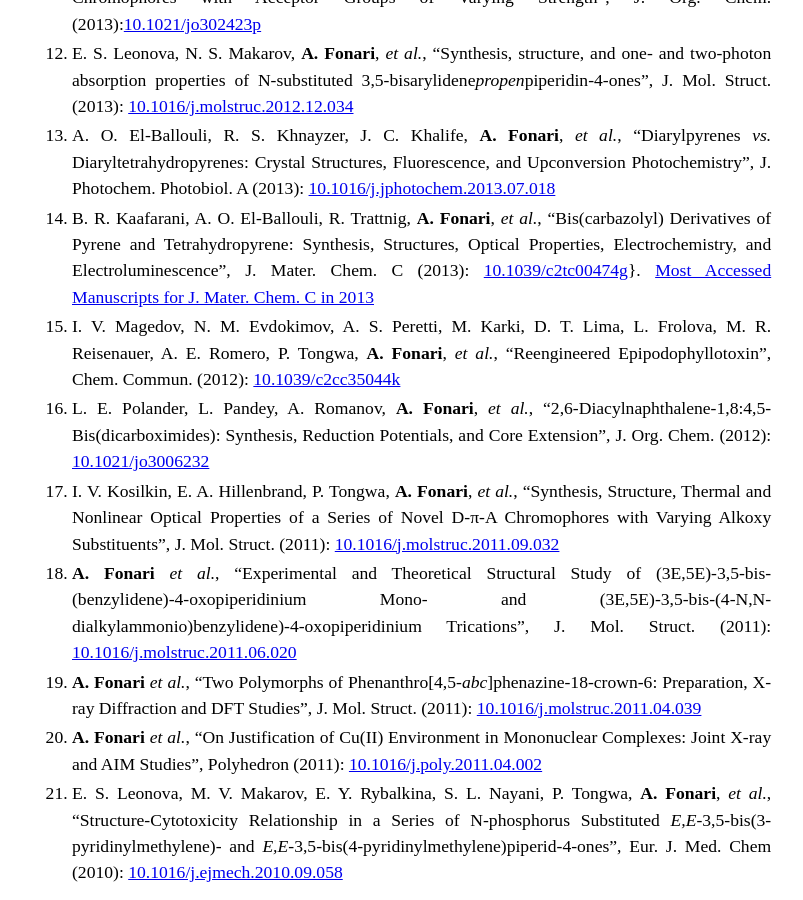
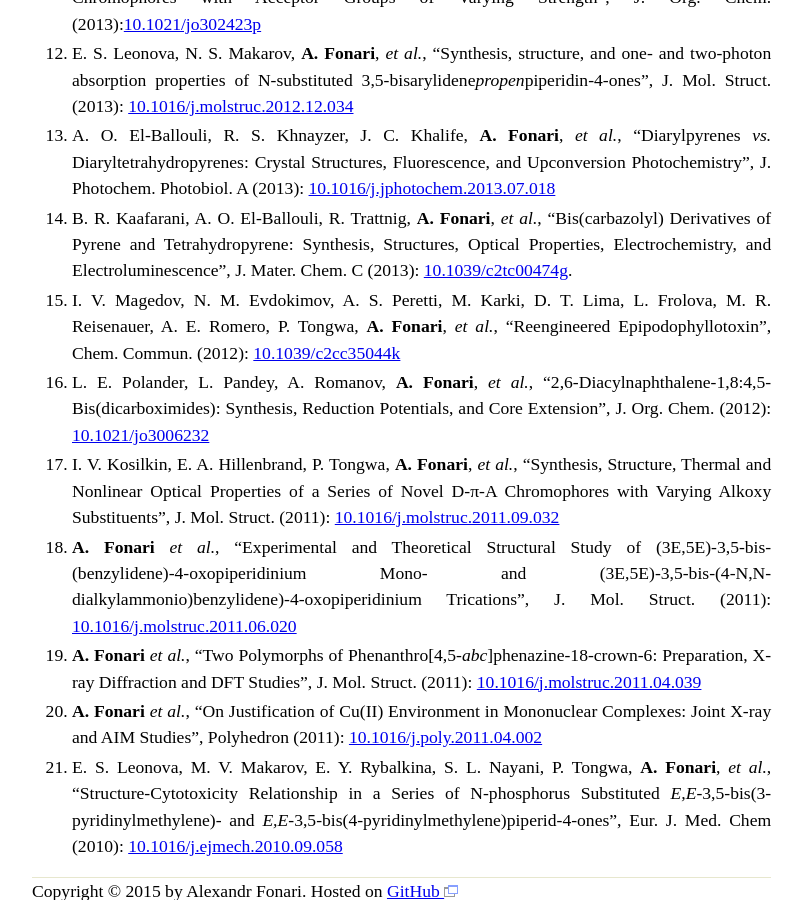
Before and after one commit to afonari/afonari.github.io, a Jekyll site: the page built from publications.md, in a window 1280 px wide and 900 px high, scrolled down 1047 px. Shown: the whole window, without its empty margins (56-859 px from the left). Built offline with Jekyll 4.4.1, drawn with Linux system fonts in a browser that asks for light colours; Markdown is read by kramdown in place of the engine named in the settings.

Commit message:
update config

```diff
--- a/_config.yml
+++ b/_config.yml
@@ -1,5 +1,7 @@
 markdown: redcarpet
-pygments: true
-uri: http://alexandr-fonari.github.io
+# uri: http://alexandr-fonari.github.io
 redcarpet:
   extensions: ["with_toc_data"]
+
+gems:
+  - jekyll-sitemap
--- a/publications.md
+++ b/publications.md
@@ -33,7 +33,7 @@ Total: 21 peer-reviewed publications, cited 122 times, h-index is 6: [Google Sch
 
 1. A. O. El-Ballouli, R. S. Khnayzer, J. C. Khalife, **A. Fonari**, *et al.*, &ldquo;Diarylpyrenes *vs.* Diaryltetrahydropyrenes: Crystal Structures, Fluorescence, and Upconversion Photochemistry&rdquo;, J. Photochem. Photobiol. A (2013): [10.1016/j.jphotochem.2013.07.018](http://doi.org/10.1016/j.jphotochem.2013.07.018)
 
-1. B. R. Kaafarani, A. O. El-Ballouli, R. Trattnig, **A. Fonari**, *et al.*, &ldquo;Bis(carbazolyl) Derivatives of Pyrene and Tetrahydropyrene: Synthesis, Structures, Optical Properties, Electrochemistry, and Electroluminescence&rdquo;, J. Mater. Chem. C (2013): [10.1039/c2tc00474g](http://doi.org/10.1039/c2tc00474g)}. [Most Accessed Manuscripts for J. Mater. Chem. C in 2013](http://pubs.rsc.org/en/journals/articlecollectionlanding?sercode=tc&themeid=59adffea-1d41-42eb-ada5-08ed90ff84ed)
+1. B. R. Kaafarani, A. O. El-Ballouli, R. Trattnig, **A. Fonari**, *et al.*, &ldquo;Bis(carbazolyl) Derivatives of Pyrene and Tetrahydropyrene: Synthesis, Structures, Optical Properties, Electrochemistry, and Electroluminescence&rdquo;, J. Mater. Chem. C (2013): [10.1039/c2tc00474g](http://doi.org/10.1039/c2tc00474g).
 
 1. I. V. Magedov, N. M. Evdokimov, A. S. Peretti, M. Karki, D. T. Lima, L. Frolova, M. R. Reisenauer, A. E. Romero, P. Tongwa, **A. Fonari**, *et al.*, &ldquo;Reengineered Epipodophyllotoxin&rdquo;, Chem. Commun. (2012): [10.1039/c2cc35044k](http://doi.org/10.1039/c2cc35044k)
 
```
